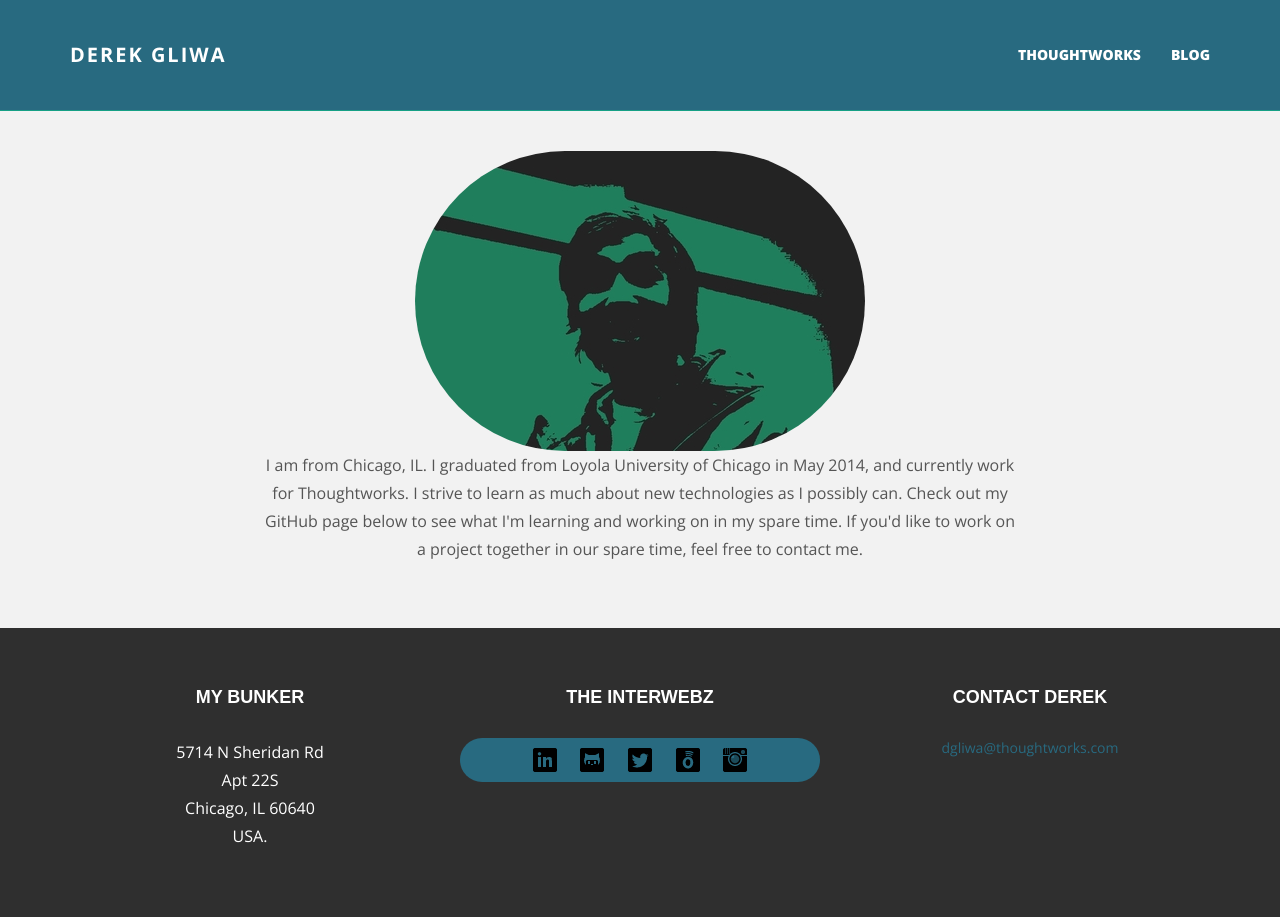
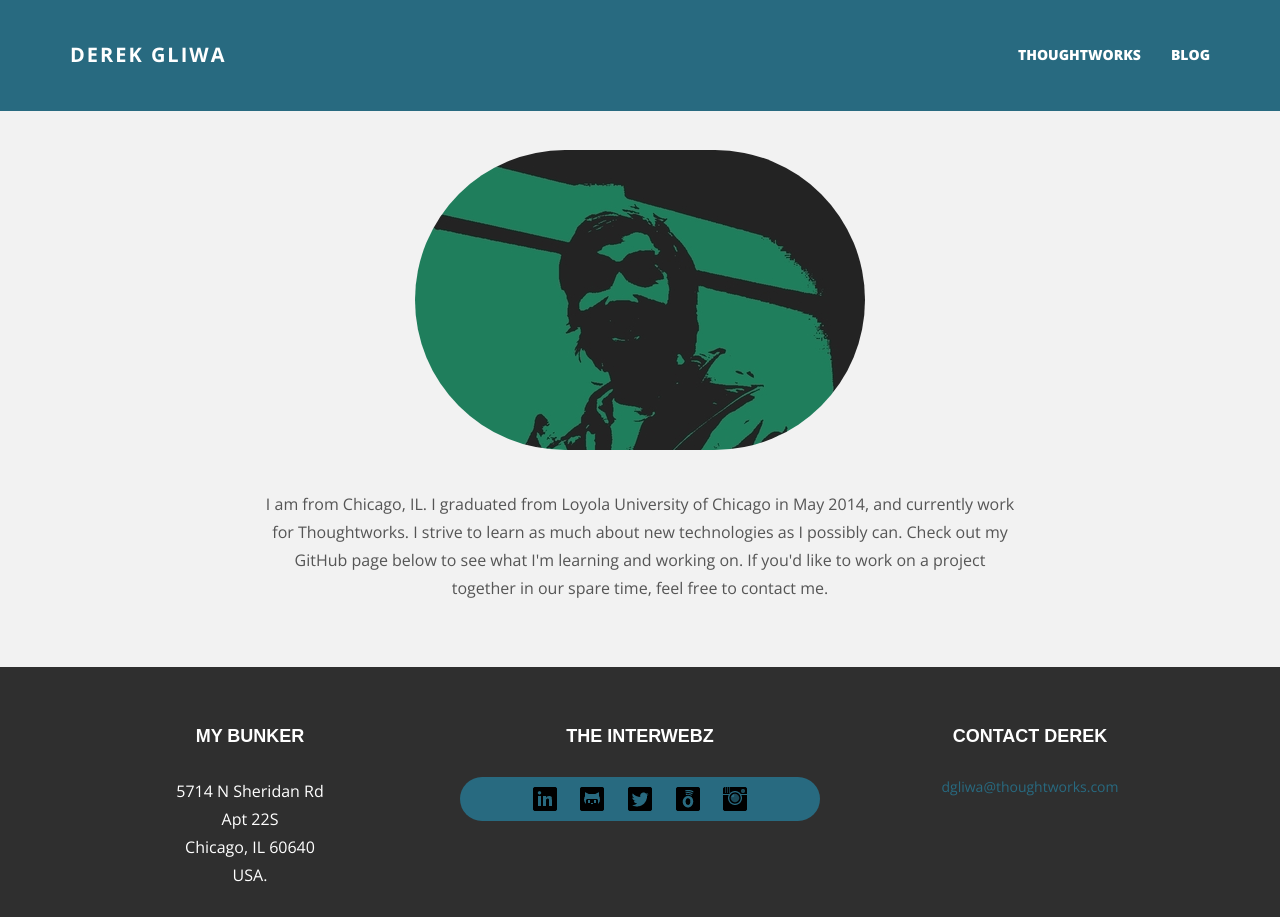
Before and after one commit to dgliwa/derekgliwa.com, a plain HTML site: page index.html in a window 1280 px wide. Shown: the top 917 px of the page. Drawn offline with nearby package versions, Linux system fonts and the light colour scheme.

Commit message:
something i did

```diff
--- a/assets/css/main.css
+++ b/assets/css/main.css
@@ -98,7 +98,7 @@ a:after {
 
 .navbar-inverse {
 	background-color: #286A80;
-	border-color: #16a085;
+	border-color: #286A80;
 }
 
 .navbar-inverse .navbar-nav > li > a {
@@ -145,7 +145,7 @@ a:after {
 /* +++++ WRAP SECTIONS +++++ */
 
 #ww {
-	padding-top: 40px;
+	padding-top: 150px;
 	padding-bottom: 40px;
 	background-color: #f2f2f2;
 }
@@ -240,6 +240,9 @@ bt {
 
 img.rounded {
     border-radius: 200px;
+    margin-bottom: 40px;
+    max-width: 100%;
+    height: auto;
 }
 a img {
 	margin: 10px;
--- a/index.html
+++ b/index.html
@@ -31,7 +31,7 @@
   <body>
 
     <!-- Static navbar -->
-    <div class="navbar navbar-inverse navbar-static-top">
+    <div class="navbar navbar-inverse navbar-fixed-top">
       <div class="container">
         <div class="navbar-header">
           <button type="button" class="navbar-toggle" data-toggle="collapse" data-target=".navbar-collapse">
@@ -57,9 +57,14 @@
 			<div class="row">
 				<div class="col-lg-8 col-lg-offset-2 centered">
 					<img class="rounded" src="assets/img/user.jpg" alt="Derek">
-					<p>I am from Chicago, IL. I graduated from Loyola University of Chicago in May 2014, and currently work for Thoughtworks.  I strive to learn as much about new technologies as I possibly can.  Check out my GitHub page below to see what I'm learning and working on in my spare time.  If you'd like to work on a project together in our spare time, feel free to contact me.</p>
+					<p>I am from Chicago, IL. I graduated from Loyola University of Chicago in May 2014, and currently work for Thoughtworks.  I strive to learn as much about new technologies as I possibly can.  Check out my GitHub page below to see what I'm learning and working on.  If you'd like to work on a project together in our spare time, feel free to contact me.</p>
 
-				</div><!-- /col-lg-8 -->
+				</div>
+				<!-- <div class="col-lg-2 centered">
+					<a class="twitter-timeline" href="https://twitter.com/swaggPockets" data-widget-id="531610678256074752">Tweets by @swaggPockets</a>
+					<script>!function(d,s,id){var js,fjs=d.getElementsByTagName(s)[0],p=/^http:/.test(d.location)?'http':'https';if(!d.getElementById(id)){js=d.createElement(s);js.id=id;js.src=p+"://platform.twitter.com/widgets.js";fjs.parentNode.insertBefore(js,fjs);}}(document,"script","twitter-wjs");</script>
+				</div> -->
+				<!-- /col-lg-8 -->
 			</div><!-- /row -->
 	    </div> <!-- /container -->
 	</div><!-- /ww -->
```
